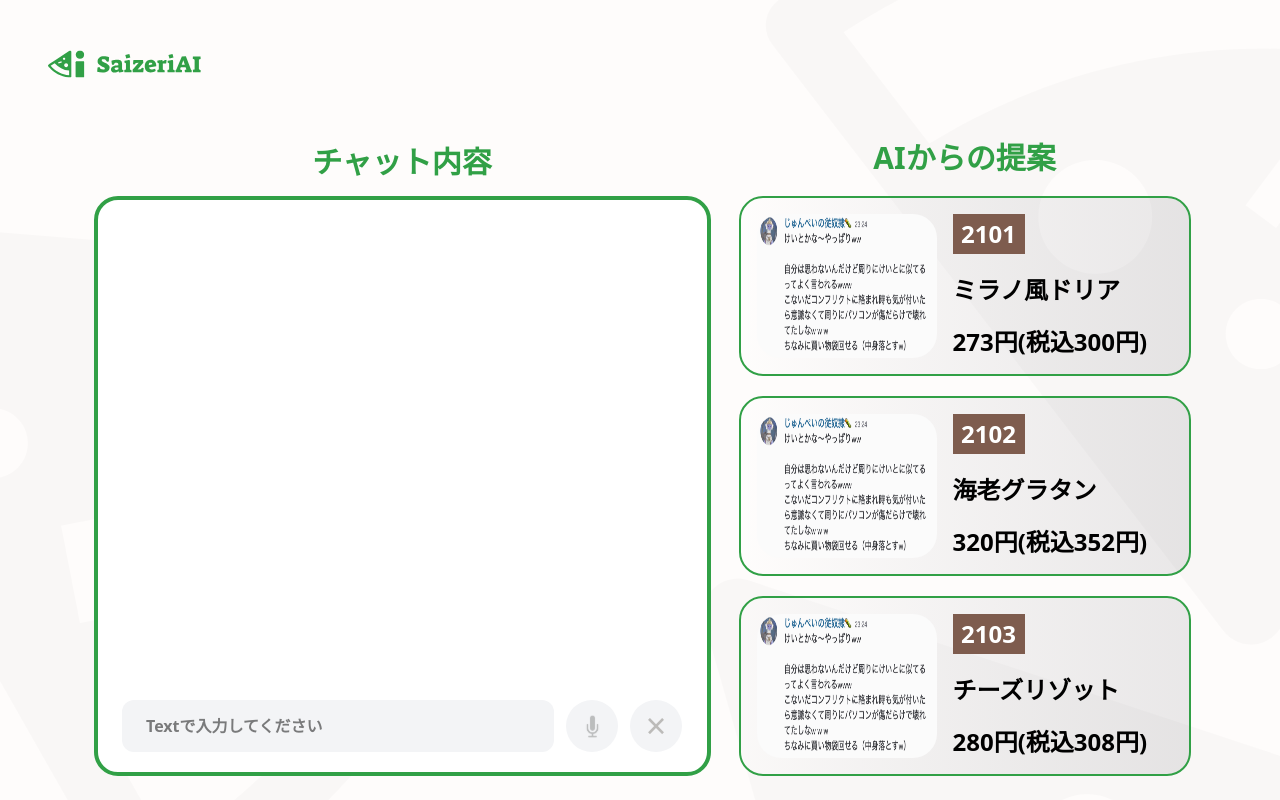
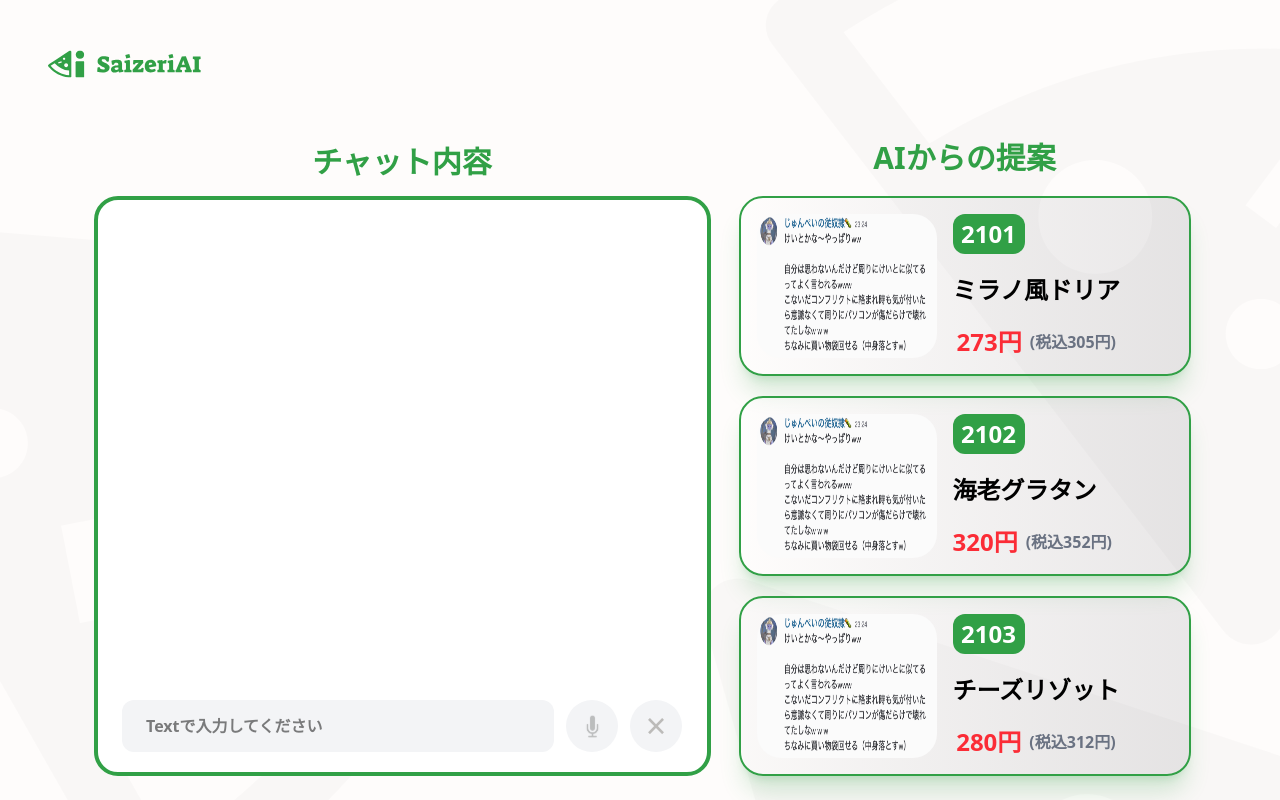
Before and after one commit to tacoskiy/saizeri-ai, a Next.js app in the folder frontend/: page /answer in a window 1280 px wide. Built offline with nearby package versions, Linux system fonts and the light colour scheme.

Commit message:
fix ResultBox

```diff
--- a/frontend/src/components/ResultsBox.tsx
+++ b/frontend/src/components/ResultsBox.tsx
@@ -10,19 +10,22 @@
     {
     image:"/menuImg.png",
     name:"ミラノ風ドリア",
-    price:"273円(税込300円)",
+    price:"273円",
+    price2:"(税込305円)",
     pass:"2101"
     },
     {
     image: "/menuImg.png",
     name: "海老グラタン",
-    price: "320円(税込352円)",
+    price: "320円",
+    price2:"(税込352円)",
     pass: "2102",
   },
   {
     image: "/menuImg.png",
     name: "チーズリゾット",
-    price: "280円(税込308円)",
+    price: "280円",
+    price2:"(税込312円)",
     pass: "2103",
   },
 ]
@@ -32,7 +35,7 @@
         <div className="flex flex-col items-center justify-start gap-5 p-3">
             <p className="text-3xl font-bold text-green">AIからの提案</p>
             {Menu.map((Menu, index) => (
-                <div key={index} className="flex justify-start w-[452px] h-45 bg-linear-to-r from-[#ffffff33] to-[#3435411A] border-2 border-green rounded-3xl p-4 gap-4">
+                <div key={index} className="flex justify-start w-[452px] h-45 bg-linear-to-r from-[#ffffff33] to-[#3435411A] border-2 border-green rounded-3xl p-4 gap-4 shadow-xl shadow-green/20">
                     <Image
                         src={Menu.image}
                         alt={Menu.name}
@@ -41,11 +44,14 @@
                         className="rounded-3xl"
                     />
                     <div className="flex flex-col gap-5">
-                        <p className="flex items-center justify-center w-18 h-12 text-white text-2xl font-bold  bg-[#7E5C4E]">
+                        <p className="flex items-center justify-center w-18 h-12 text-white text-2xl font-bold  bg-green rounded-xl">
                             {Menu.pass
                         }</p>
                         <p className="text-2xl font-bold">{Menu.name}</p>
-                        <p className="text-2xl font-bold">{Menu.price}</p>
+                        <div className="flex justify-center items-center gap-2">
+                            <p className="text-2xl text-red-500 font-bold">{Menu.price}</p>
+                            <p className="text-md font-bold text-gray-500">{Menu.price2}</p>
+                        </div>
                     </div>
                 </div>
             ))}
```
